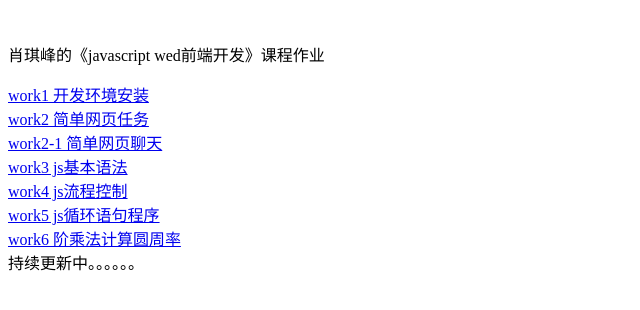
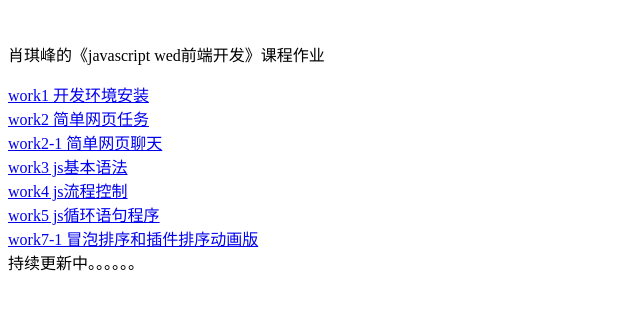
Before and after one commit to xiao-8810/jswork, a plain HTML site: page index.html in a window 1280 px wide. Shown: the whole page, without its empty margins (0-640 px from the left). Drawn offline with Linux system fonts and the light colour scheme.

Commit message:
Add files via upload

```diff
--- a/index.html
+++ b/index.html
@@ -13,7 +13,7 @@
        <a href='work3/index.html'>work3 js基本语法</a><br>
        <a href='work4/intdx.html'>work4 js流程控制</a><br>
        <a href='work5/index.html'>work5 js循环语句程序</a><br>
-       <a href='work6/index.html'>work6 阶乘法计算圆周率</a><br>
+       <a href='work7/index.html'>work7-1 冒泡排序和插件排序动画版</a><br>
        持续更新中。。。。。。
     </body>
 </html>
```
